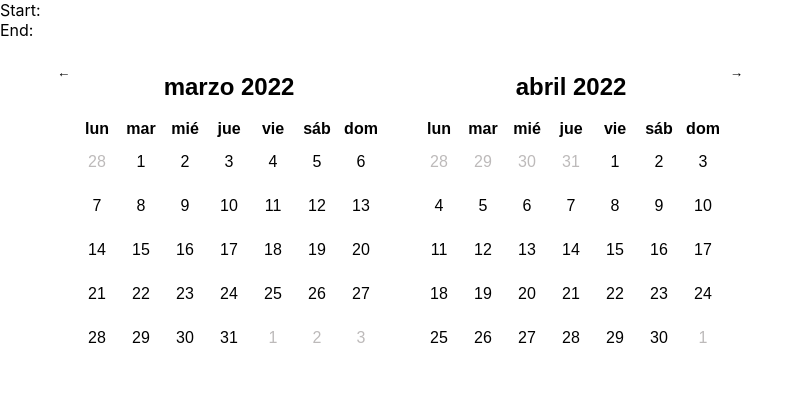
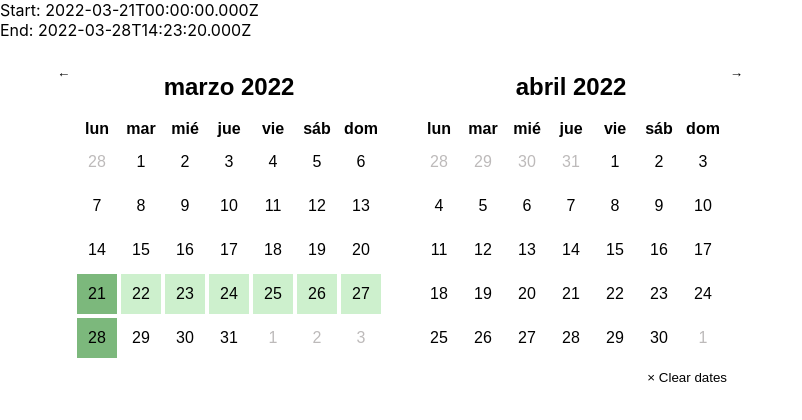
Before and after one commit to ssmirnovacode/calendar, a React (Create React App) app: page / in a window 1280 px wide. Shown: the top 420 px of the page, without its empty margins (0-802 px from the left). Built offline with nearby package versions, Linux system fonts and the light colour scheme.

Commit message:
clear dates btn added

```diff
--- a/src/App.js
+++ b/src/App.js
@@ -3,11 +3,14 @@ import Calendar from "./components/Calendar";
 
 const App = () => {
 
-    const [ selectedDates, setSelectedDates ] = useState({});
+    const [ selectedDates, setSelectedDates ] = useState({
+        startDate: new Date(2022, 2, 21),
+        endDate: new Date()
+    });
 
     const LOCALE = 'es-ES';
 
-    // or maybe just overriding theme.scss?.. (to be turned into just css perhaps)
+    // or maybe just overriding theme.scss?.. (to be turned into just css perhaps) or both options?..
     const SETTINGS = {
         color: 'black',
         bgc: 'white',
@@ -29,6 +32,7 @@ const App = () => {
             onChange={setSelectedDates}
             locale={LOCALE}
             theme={SETTINGS}
+            clearDatesBtn
             />
         </>
     )
--- a/src/components/Calendar.js
+++ b/src/components/Calendar.js
@@ -7,7 +7,16 @@ import { initTheme } from "../utils/theme";
 
 const Calendar = props => {
 
-    const { numberOfMonths, arrows, startDate, endDate, onChange: setDates, locale='en-US', theme } = props;
+    const {
+        numberOfMonths,
+        arrows,
+        startDate,
+        endDate,
+        onChange: setDates,
+        locale='en-US',
+        theme,
+        clearDatesBtn=true
+    } = props;
 
     const initialDate = startDate ? startDate : new Date();
     const [ year, month, day ] = initialDate.toISOString().split('T')[0].split('-');
@@ -81,7 +90,17 @@ const Calendar = props => {
                                                                     endDate={getShortDateString(endDate)}
                                                                     />)
                     }
+
                 </div>
+                <div className="calendar__footer">
+                    { clearDatesBtn &&
+                        <button className="calendar__footer--btn"
+                            onClick={() => setDates({ startDate: undefined, endDate: undefined})}
+                        >
+                            <span>&times;</span> Clear dates
+                        </button>
+                    }
+                    </div>
             </div>
         </LocaleContext.Provider>
     )
--- a/src/sass/calendar.scss
+++ b/src/sass/calendar.scss
@@ -12,8 +12,8 @@
         justify-content: center;
         gap: var(--gap);
         border: 1px solid var(--borderColor);
+        flex-wrap: wrap;
         padding: var(--padding);
-        flex-wrap: wrap;
     }
     &__arrows {
         &--next, &--prev {
@@ -31,4 +31,22 @@
             left: 3rem;
         }
     }
+    &__footer {
+        &--btn {
+            background-color: var(--bgc);
+            border: 1px solid transparent;
+            color: var(--color);
+            padding: .5rem;
+            border-radius: 5px;
+            position: absolute;
+            right: calc(var(--padding) + var(--gap));
+            bottom: 0;
+            &:hover {
+                // background-color: var(--hoverBg);
+                //border: 1px solid var(--danger);
+                color: var(--danger);
+                cursor: pointer;
+            }
+        }
+    }
 }
--- a/src/sass/theme.scss
+++ b/src/sass/theme.scss
@@ -17,6 +17,8 @@
     --disabledColor:rgb(189, 186, 186);
     --disabledBg: white;
 
+    --danger: rgb(165, 41, 41);
+
     // Typography
     --fontFamily: 'Arial', sans-serif;
     --fz: 16px;
```
